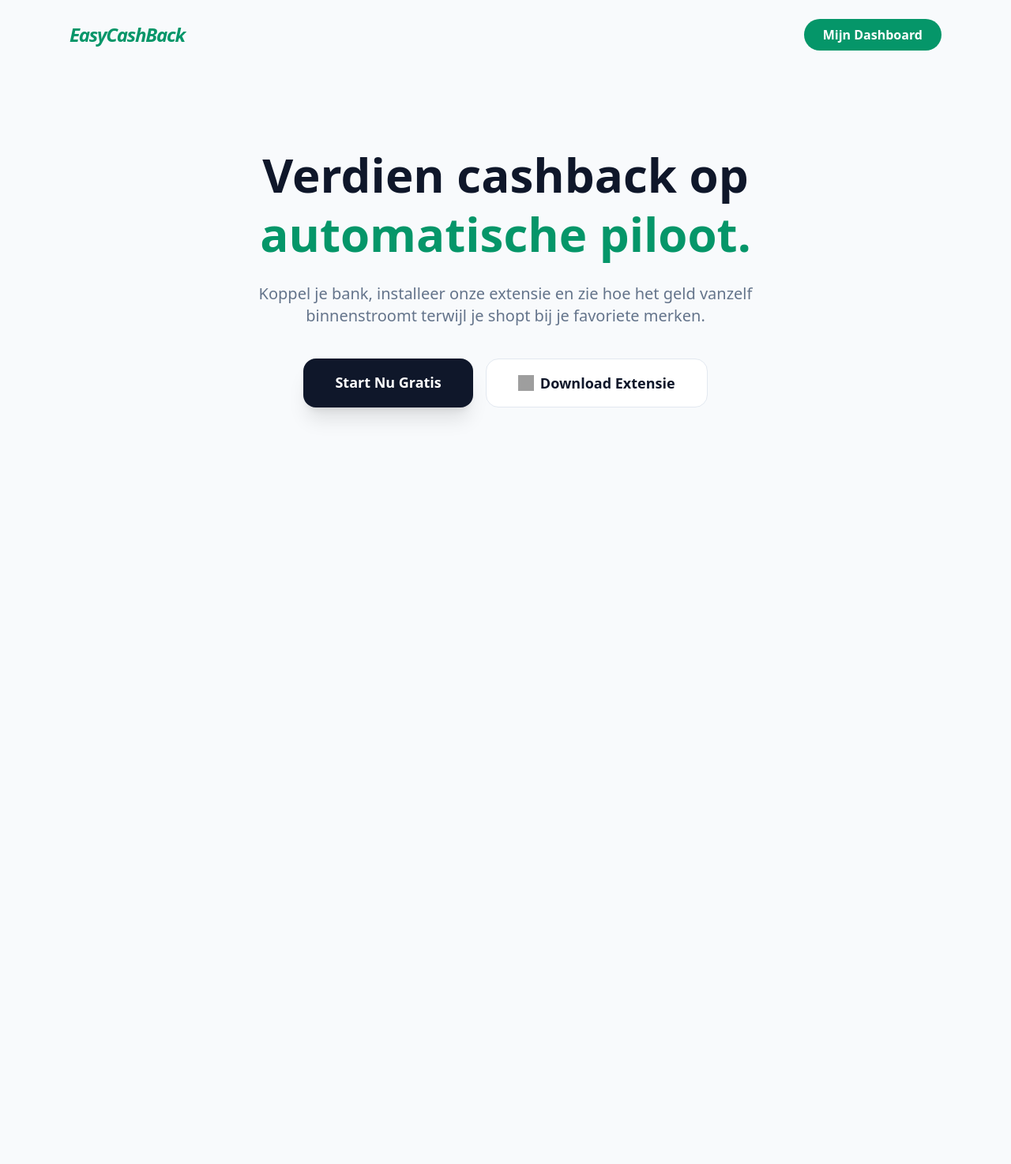
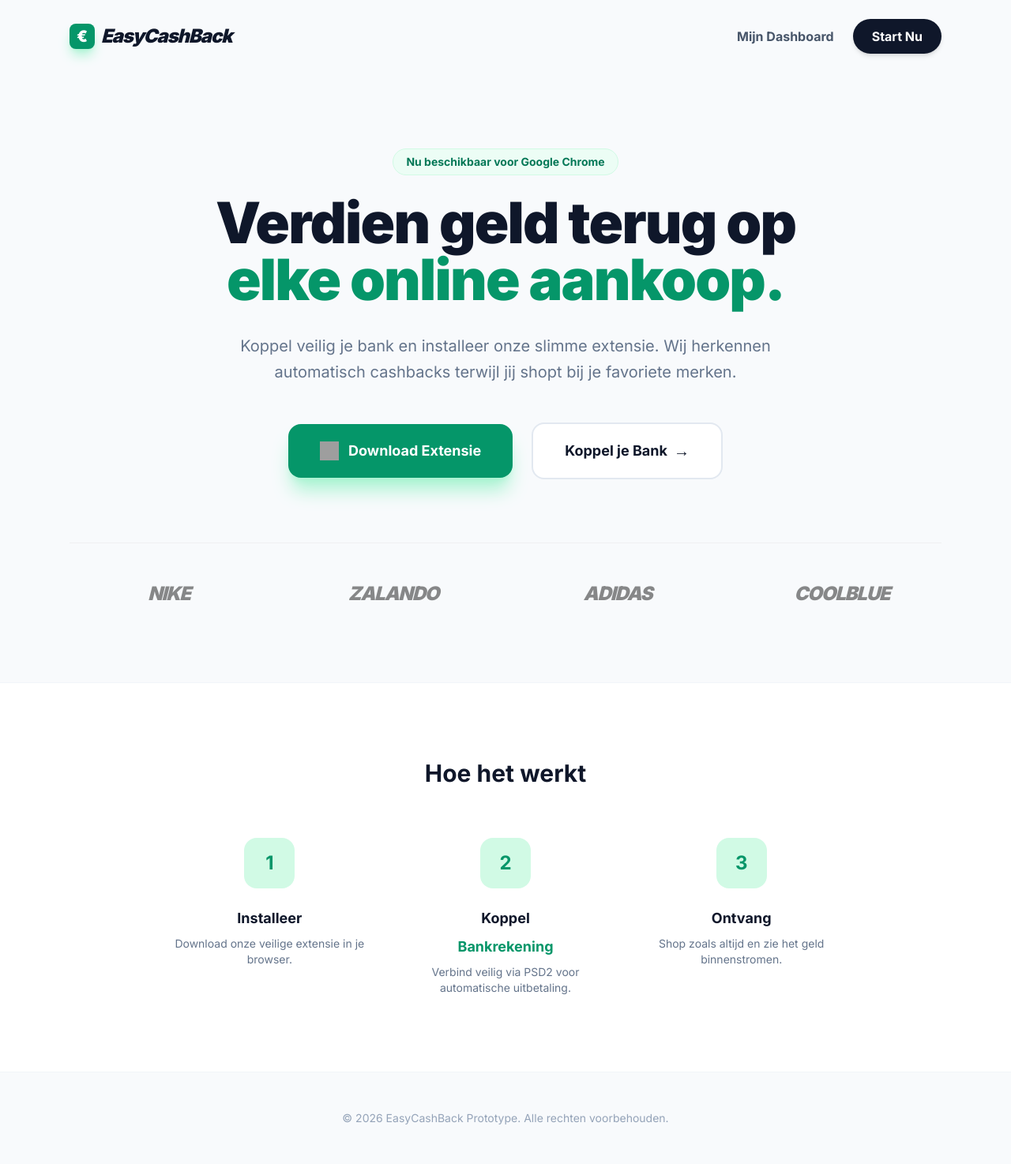
Before and after one commit to sakab413/mijn-stripe-app, a Flask app: page / in a window 1280 px wide. Shown: the whole page at 79% size. Before the commit the page ends 531 px from the top, so only its background shows below. Run offline with Flask 3, Linux system fonts and the light colour scheme; some libraries are stand-ins or nearby versions; grey boxes are pictures that could not be loaded.

Commit message:
Update index.html

```diff
--- a/templates/index.html
+++ b/templates/index.html
@@ -2,25 +2,88 @@
 <html lang="nl">
 <head>
     <meta charset="UTF-8">
-    <title>EasyCashBack | Geld terug terwijl je shopt</title>
+    <meta name="viewport" content="width=device-width, initial-scale=1.0">
+    <title>EasyCashBack | Geld terug op automatische piloot</title>
     <script src="https://cdn.tailwindcss.com"></script>
+    <link href="https://fonts.googleapis.com/css2?family=Inter:wght@400;700;900&display=swap" rel="stylesheet">
+    <style>
+        body { font-family: 'Inter', sans-serif; }
+    </style>
 </head>
-<body class="bg-slate-50 font-sans text-slate-900">
+<body class="bg-slate-50 text-slate-900">
+
     <nav class="p-6 flex justify-between items-center max-w-6xl mx-auto">
-        <h1 class="text-2xl font-black text-emerald-600 italic tracking-tighter">EasyCashBack</h1>
-        <a href="/connect-bank" class="bg-emerald-600 text-white px-6 py-2 rounded-full font-bold hover:bg-emerald-700 transition">Mijn Dashboard</a>
+        <div class="flex items-center gap-2">
+            <div class="w-8 h-8 bg-emerald-600 rounded-lg flex items-center justify-center shadow-lg shadow-emerald-200">
+                <span class="text-white font-black text-xl">€</span>
+            </div>
+            <h1 class="text-2xl font-black text-slate-900 tracking-tighter italic">EasyCashBack</h1>
+        </div>
+        <div class="flex items-center gap-6">
+            <a href="/dashboard" class="font-bold text-slate-600 hover:text-emerald-600 transition">Mijn Dashboard</a>
+            <a href="/connect-bank" class="bg-slate-900 text-white px-6 py-2.5 rounded-full font-bold hover:bg-emerald-700 transition shadow-md">Start Nu</a>
+        </div>
     </nav>
 
     <header class="max-w-6xl mx-auto px-6 py-24 text-center">
-        <h2 class="text-6xl font-extrabold mb-6 leading-tight">Verdien cashback op <br><span class="text-emerald-600">automatische piloot.</span></h2>
-        <p class="text-xl text-slate-500 mb-10 max-w-2xl mx-auto">Koppel je bank, installeer onze extensie en zie hoe het geld vanzelf binnenstroomt terwijl je shopt bij je favoriete merken.</p>
+        <div class="inline-block px-4 py-1.5 bg-emerald-50 text-emerald-700 rounded-full text-sm font-bold mb-6 border border-emerald-100">
+            Nu beschikbaar voor Google Chrome
+        </div>
+        <h2 class="text-5xl md:text-7xl font-extrabold mb-8 leading-tight tracking-tight">
+            Verdien geld terug op <br>
+            <span class="text-emerald-600">elke online aankoop.</span>
+        </h2>
+        <p class="text-xl text-slate-500 mb-12 max-w-2xl mx-auto leading-relaxed">
+            Koppel veilig je bank en installeer onze slimme extensie. Wij herkennen automatisch cashbacks terwijl jij shopt bij je favoriete merken.
+        </p>
 
-        <div class="flex flex-col md:flex-row justify-center gap-4">
-            <a href="/connect-bank" class="bg-slate-900 text-white px-10 py-4 rounded-2xl font-bold text-lg hover:scale-105 transition shadow-xl">Start Nu Gratis</a>
-            <a href="#" onclick="alert('Demo: De extensie wordt nu geladen via je lokale bestanden.')" class="bg-white border border-slate-200 px-10 py-4 rounded-2xl font-bold text-lg hover:bg-slate-50 transition flex items-center gap-2">
-                <img src="https://www.google.com/chrome/static/images/chrome-logo.svg" class="w-5 h-5"> Download Extensie
+        <div class="flex flex-col md:flex-row justify-center items-center gap-6">
+            <a href="/static/EasyCashBack_Extension.zip" download class="group bg-emerald-600 text-white px-10 py-5 rounded-2xl font-bold text-lg hover:bg-emerald-700 transition-all shadow-xl shadow-emerald-200 flex items-center gap-3 transform hover:-translate-y-1">
+                <img src="https://www.google.com/chrome/static/images/chrome-logo.svg" class="w-6 h-6" alt="Chrome">
+                Download Extensie
+            </a>
+
+            <a href="/connect-bank" class="bg-white border-2 border-slate-200 text-slate-900 px-10 py-5 rounded-2xl font-bold text-lg hover:border-emerald-600 hover:text-emerald-600 transition-all flex items-center gap-2 transform hover:-translate-y-1">
+                Koppel je Bank
+                <span class="text-xl">→</span>
             </a>
         </div>
+
+        <div class="mt-20 pt-12 border-t border-slate-200 grid grid-cols-2 md:grid-cols-4 gap-8 opacity-50 grayscale hover:grayscale-0 transition-all duration-700">
+            <div class="font-black text-2xl italic tracking-tighter">NIKE</div>
+            <div class="font-black text-2xl italic tracking-tighter">ZALANDO</div>
+            <div class="font-black text-2xl italic tracking-tighter">ADIDAS</div>
+            <div class="font-black text-2xl italic tracking-tighter">COOLBLUE</div>
+        </div>
     </header>
+
+    <section class="bg-white py-24 border-y border-slate-100">
+        <div class="max-w-4xl mx-auto px-6 text-center">
+            <h3 class="text-3xl font-bold mb-16 text-slate-900">Hoe het werkt</h3>
+            <div class="grid md:grid-cols-3 gap-12">
+                <div class="flex flex-col items-center">
+                    <div class="w-16 h-16 bg-emerald-100 rounded-2xl flex items-center justify-center text-emerald-600 text-2xl font-bold mb-6">1</div>
+                    <h4 class="font-bold text-lg mb-2">Installeer</h4>
+                    <p class="text-slate-500 text-sm">Download onze veilige extensie in je browser.</p>
+                </div>
+                <div class="flex flex-col items-center">
+                    <div class="w-16 h-16 bg-emerald-100 rounded-2xl flex items-center justify-center text-emerald-600 text-2xl font-bold mb-6">2</div>
+                    <h4 class="font-bold text-lg mb-2">Koppel</h4>
+                    <h4 class="font-bold text-lg mb-2 text-emerald-600">Bankrekening</h4>
+                    <p class="text-slate-500 text-sm">Verbind veilig via PSD2 voor automatische uitbetaling.</p>
+                </div>
+                <div class="flex flex-col items-center">
+                    <div class="w-16 h-16 bg-emerald-100 rounded-2xl flex items-center justify-center text-emerald-600 text-2xl font-bold mb-6">3</div>
+                    <h4 class="font-bold text-lg mb-2">Ontvang</h4>
+                    <p class="text-slate-500 text-sm">Shop zoals altijd en zie het geld binnenstromen.</p>
+                </div>
+            </div>
+        </div>
+    </section>
+
+    <footer class="p-12 text-center text-slate-400 text-sm">
+        <p>© 2026 EasyCashBack Prototype. Alle rechten voorbehouden.</p>
+    </footer>
+
 </body>
 </html>
```
